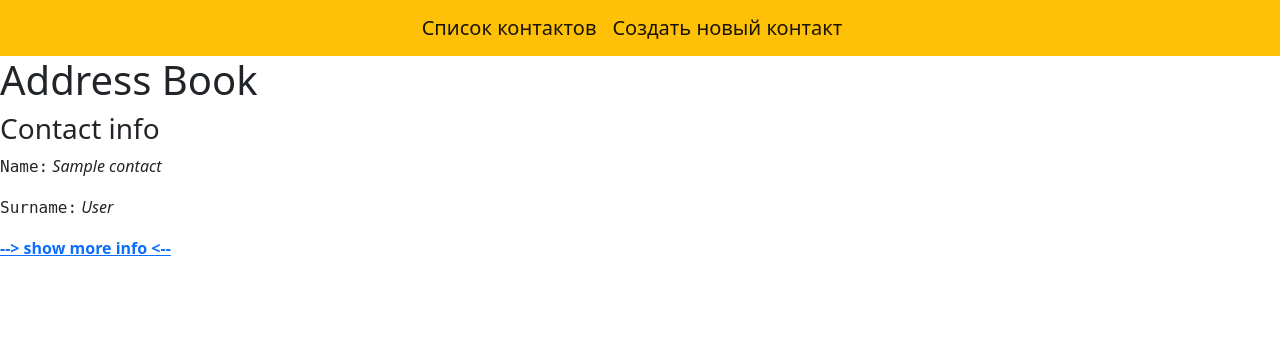
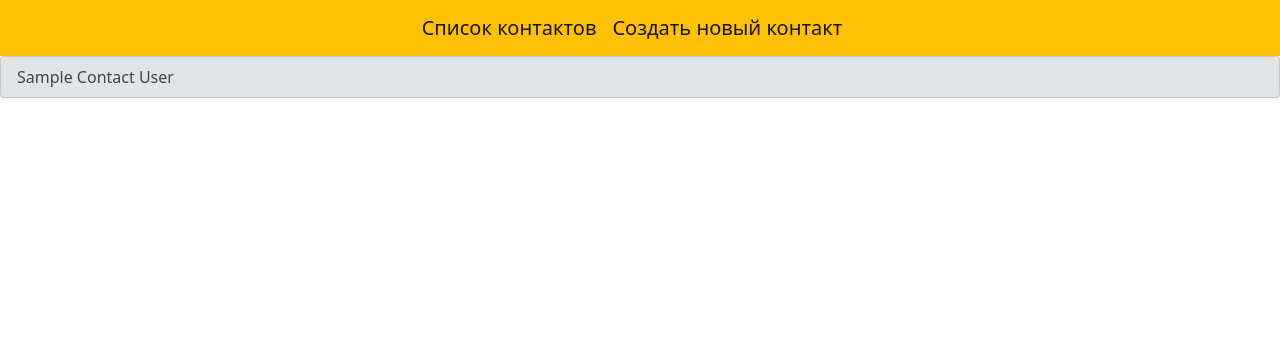
Before and after one commit to ArtMot99/AdressBook, a Django app: page /address/ in a window 1280 px wide. Shown: the top 356 px of the page. Run offline with Django 4.2, Linux system fonts and the light colour scheme; tables that the repository leaves empty hold one stand-in row (values such as "Sample post"); some libraries are stand-ins or nearby versions.

Commit message:
Изменен index.html.

```diff
--- a/address/templates/address/index.html
+++ b/address/templates/address/index.html
@@ -8,11 +8,11 @@
 
 {% block content %}
     {% include 'includes/navbar.html' %}
-    <h1>Address Book</h1>
     {% for person in contact %}
-    <h3>Contact info</h3>
-        <p><tt>Name:</tt> <em>{{ person.name }}</em></p>
-        <p><tt>Surname:</tt> <em>{{ person.surname }}</em></p>
-        <p><a href="{% url 'info' pk=person.pk %}"><b>--> show more info <--</b></a></p>
+        <div class="list-group">
+            <a href="{% url 'info' pk=person.pk %}" class="list-group-item list-group-item-secondary">
+                {{ person.name.title }} {{ person.surname.title }}
+            </a>
+        </div>
     {% endfor %}
 {% endblock %}
```
Also changed, not shown: address/templates/address/info_about_contact.html (+7 -6 lines).
